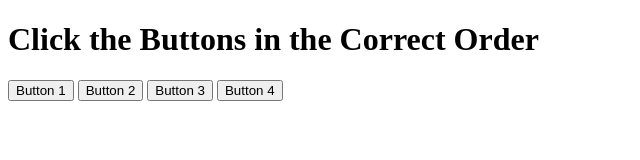
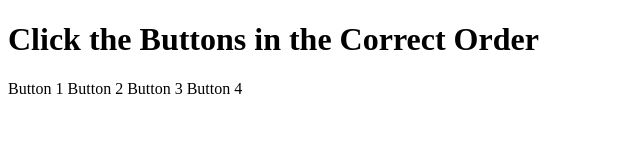
Before and after one commit to denduednue/calculator, a plain HTML site: page index.html in a window 1280 px wide. Shown: the whole page, without its empty margins (0-640 px from the left). Drawn offline with Linux system fonts and the light colour scheme.

Commit message:
Update buttons

```diff
--- a/index.html
+++ b/index.html
@@ -8,10 +8,10 @@
     </head>
     <body>
         <h1>Click the Buttons in the Correct Order</h1>
-        <button class="secret-button" data-order="1">Button 1</button>
-        <button class="secret-button" data-order="2">Button 2</button>
-        <button class="secret-button" data-order="3">Button 3</button>
-        <button class="secret-button" data-order="4">Button 4</button>
+        <a class="secret-button" data-order="1">Button 1</a>
+        <a class="secret-button" data-order="2">Button 2</a>
+        <a class="secret-button" data-order="3">Button 3</a>
+        <a class="secret-button" data-order="4">Button 4</a>
         <script src="script.js"></script>
     </body>
 </html>
```
